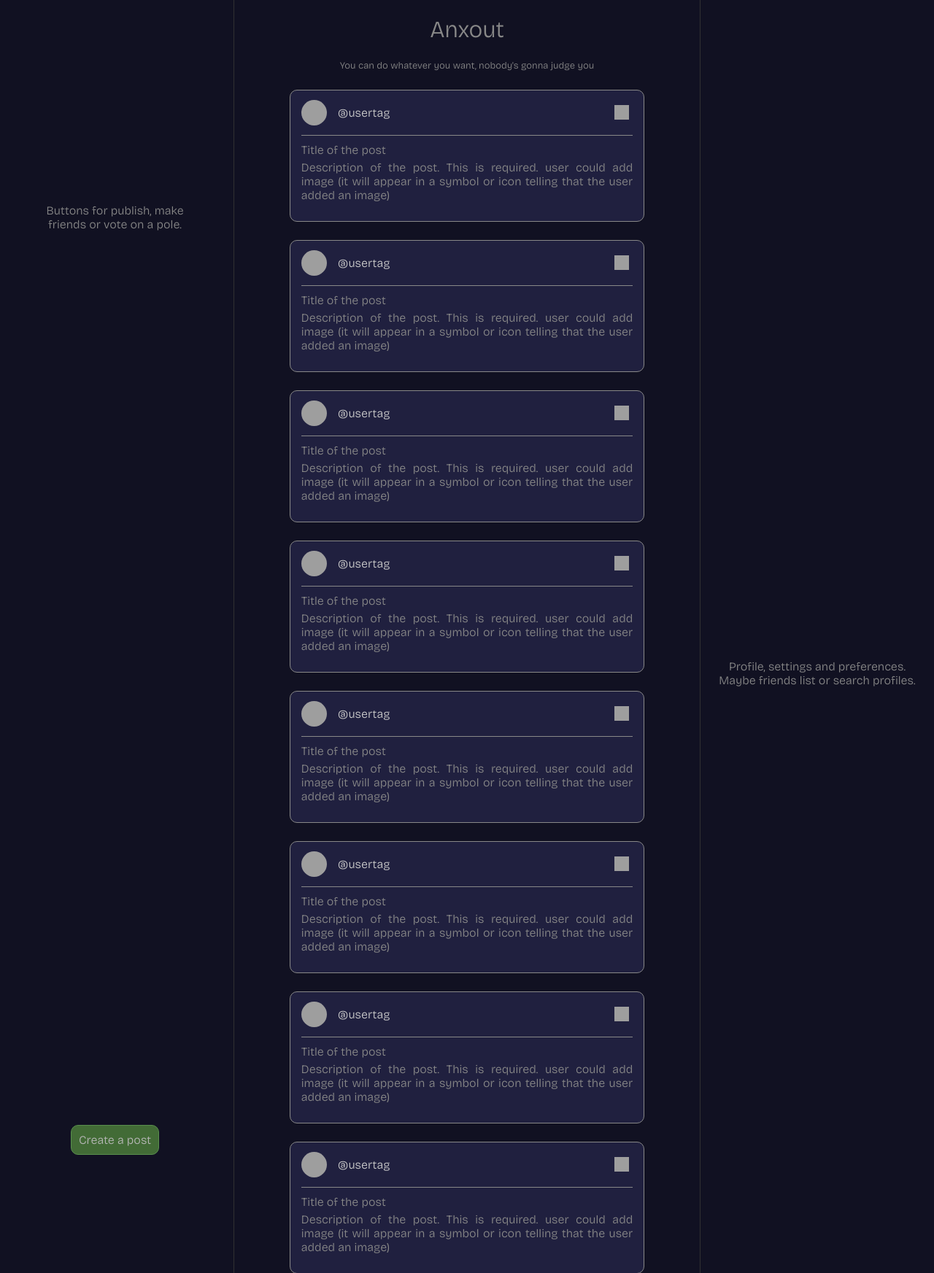
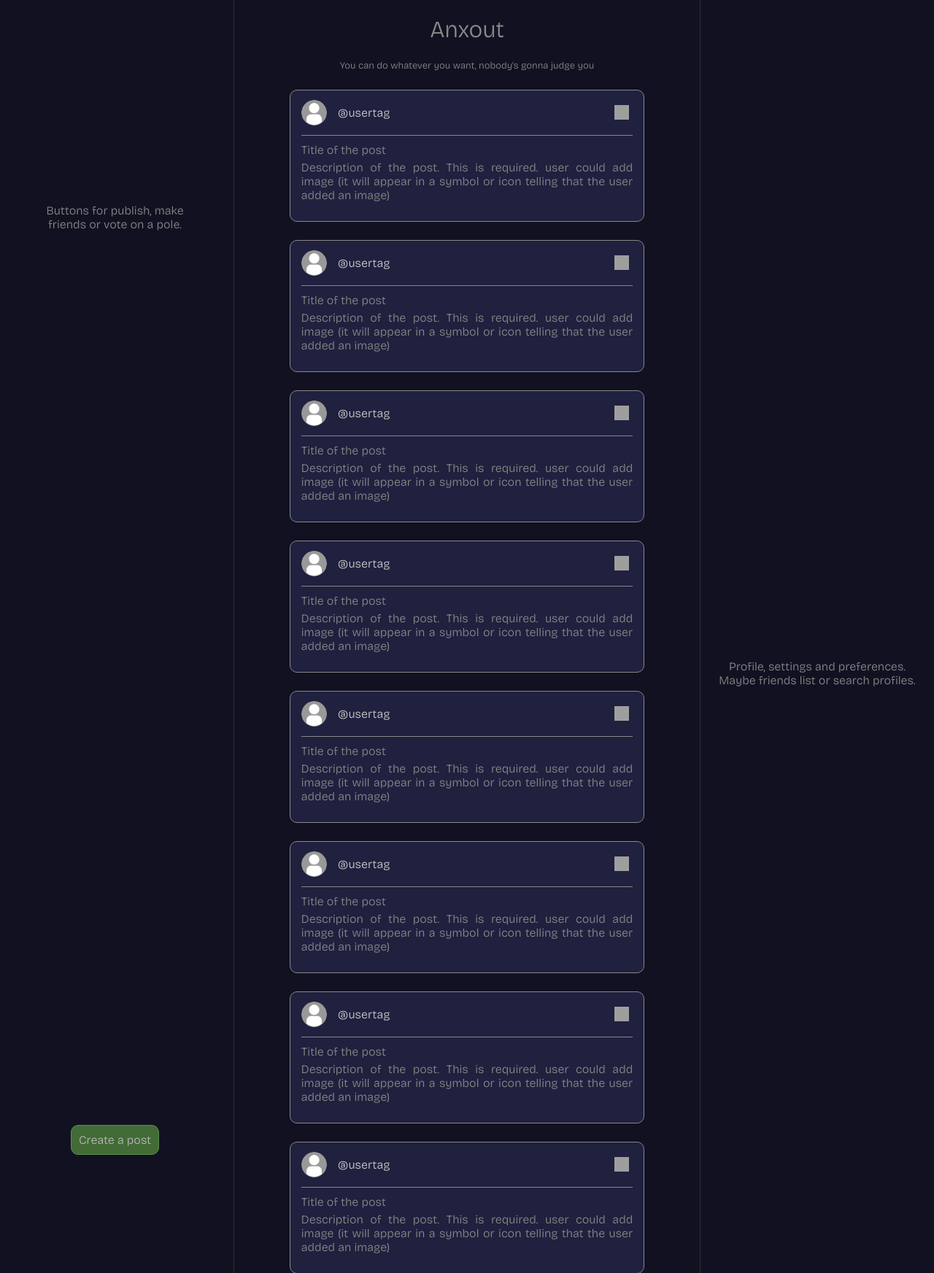
Before and after one commit to patolas01/projects, a PHP site: page / in a window 1280 px wide. Shown: the part 357-2102 px from the top of the page at 73% size. Run offline with PHP 8.4, Linux system fonts and the light colour scheme; grey boxes are pictures that could not be loaded.

Commit message:
simething

```diff
--- a/Anxout/index.php
+++ b/Anxout/index.php
@@ -27,7 +27,7 @@
             </div>
             <div id="profile-r">
                 <img class="post profilePic"
-                    src="https://e7.pngegg.com/pngimages/753/432/png-clipart-user-profile-2018-in-sight-user-conference-expo-business-default-business-angle-service-thumbnail.png"
+                    src="db/img/default_user.png"
                     alt="Profile Picture">
             </div>
         </header>
--- a/Anxout/js/script.js
+++ b/Anxout/js/script.js
@@ -2,7 +2,7 @@
 function postsGen() {
     var num = 15;
     for (let i = 0; i < num; i++) {
-        document.querySelector("div .middle-box").innerHTML += '<article class="postArticle" id="i' + i + '"> <div class="userInfo"><img class="post UserPic" src="https://e7.pngegg.com/pngimages/753/432/png-clipart-user-profile-2018-in-sight-user-conference-expo-business-default-business-angle-service-thumbnail.png" alt="User Profile Picture"> <p>@usertag</p> <div class="react"><div class="reactLike" id="i' + i + '" onclick="likePost(' + i + ');"><img src="https://images.emojiterra.com/twitter/v14.0/512px/1f90d.png" alt="Like Button"></div></div> </div> <h4>Title of the post</h4> <p class="descPost">Description of the post. This is required. user could add image (it will appear in a symbol or icon telling that the user added an image)</p> </article>';
+        document.querySelector("div .middle-box").innerHTML += '<article class="postArticle" id="i' + i + '"> <div class="userInfo"><img class="post UserPic" src="db/img/default_user.png" alt="User Profile Picture"> <p>@usertag</p> <div class="react"><div class="reactLike" id="i' + i + '" onclick="likePost(' + i + ');"><img src="https://images.emojiterra.com/twitter/v14.0/512px/1f90d.png" alt="Like Button"></div></div> </div> <h4>Title of the post</h4> <p class="descPost">Description of the post. This is required. user could add image (it will appear in a symbol or icon telling that the user added an image)</p> </article>';
     }
 }
 
```
Also changed, not shown: Anxout/db/img/default_user.png (added).
